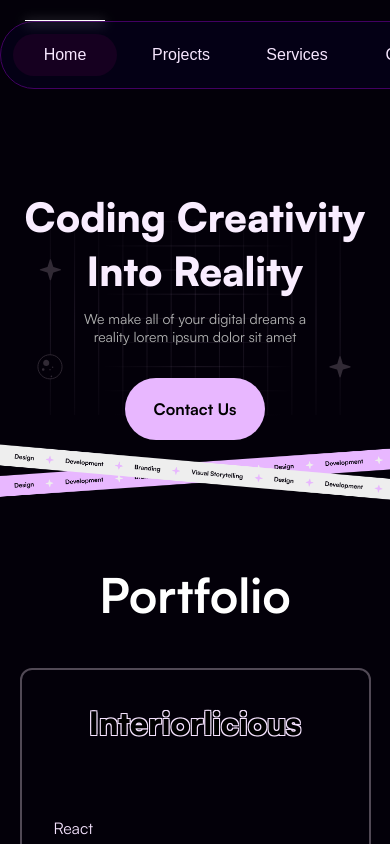
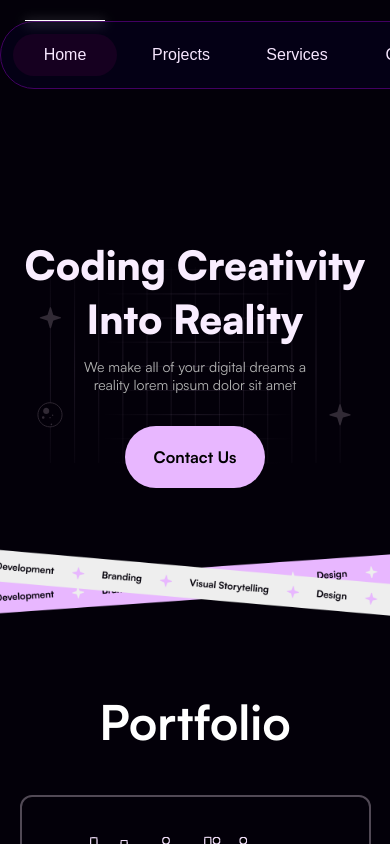
Before and after one commit to Dream-Code-Studio/dream-code-studio, a SvelteKit app: page / in a window 390 px wide. Shown: the top 844 px of the page. Built offline with nearby package versions, Linux system fonts and the light colour scheme.

Commit message:
Homepage responsiveness increased

```diff
--- a/src/routes/sections/Home/Home.svelte
+++ b/src/routes/sections/Home/Home.svelte
@@ -19,7 +19,9 @@
     <Background />
   </div>
 </div>
-<img class="ribbons" src="/Ribbons.png" alt="" />
+<div class="img">
+  <img class="ribbons" src="/Ribbons.png" alt="" />
+</div>
 
 <style>
   .home {
@@ -67,6 +69,12 @@
     height: 100%;
     z-index: -1;
   }
+  .img {
+    display: flex;
+    justify-content: center;
+    align-items: center;
+    overflow: hidden;
+  }
   @media (width < 1100px) {
     .home {
       height: 500px;
@@ -85,7 +93,7 @@
   }
   @media (width < 500px) {
     .home {
-      height: auto;
+      height: 300px;
     }
     .title {
       font-size: 40px;
@@ -95,4 +103,14 @@
       font-size: 14px;
     }
   }
+  @media (width < 400px) {
+    .ribbons {
+      width: 600px;
+    }
+  }
+  @media (width < 400px) {
+    .home {
+      height: 350px;
+    }
+  }
 </style>
--- a/src/routes/sections/Services/Services.svelte
+++ b/src/routes/sections/Services/Services.svelte
@@ -23,6 +23,7 @@
     padding-block: 80px;
     width: 90%;
     margin: auto;
+    max-width: 1200px;
   }
   .content {
     z-index: 1;
```
